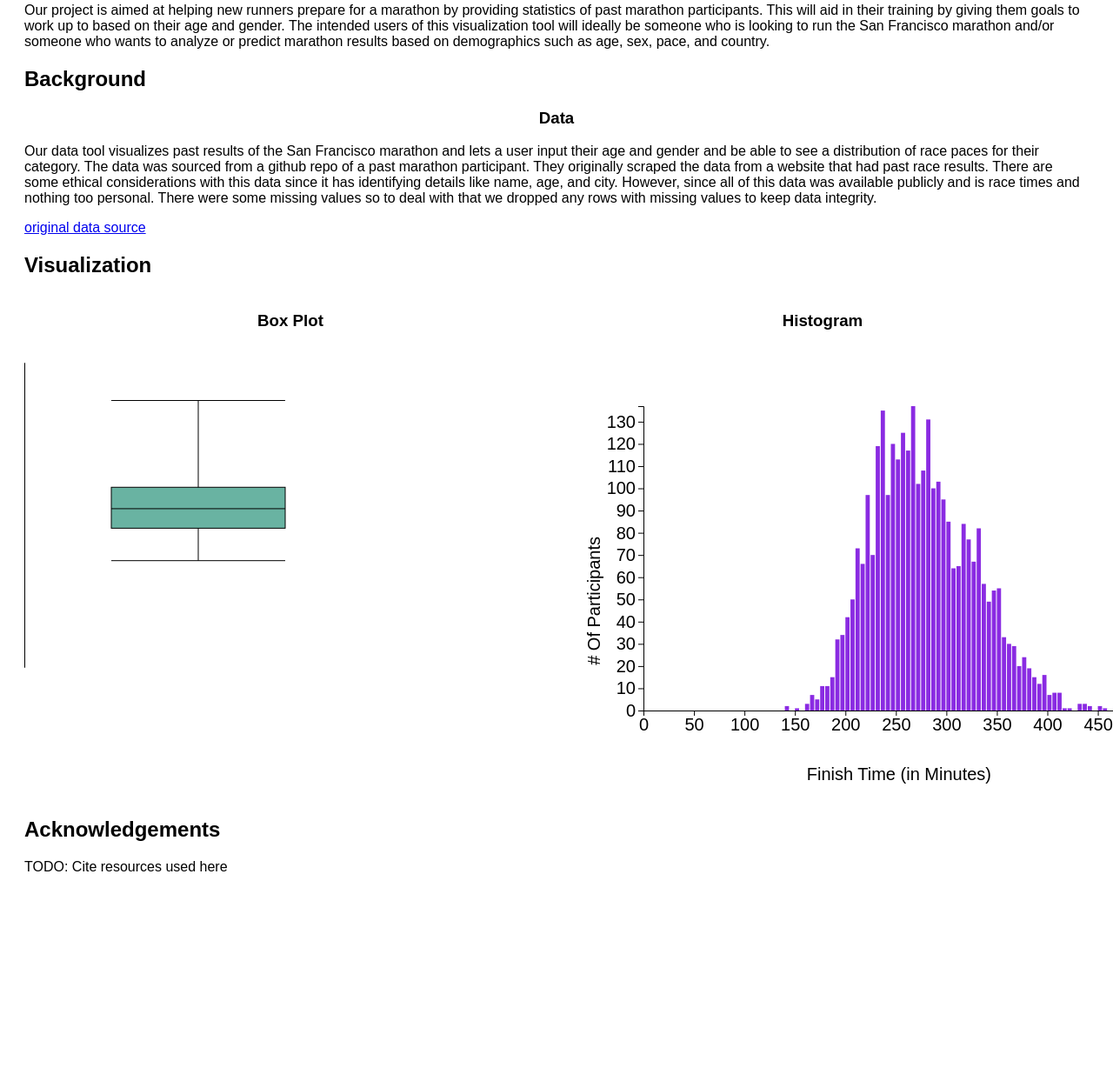
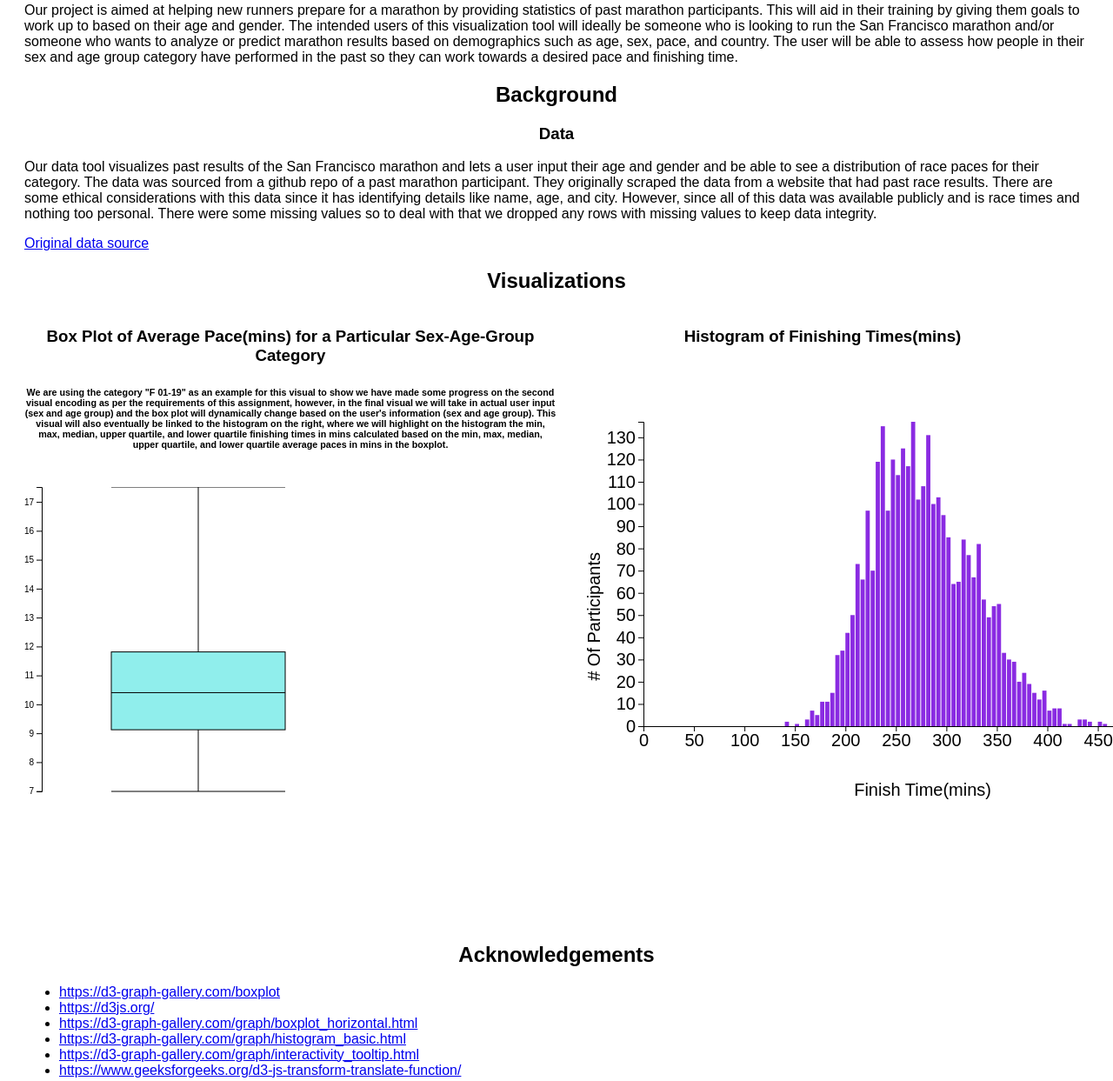
Before and after one commit to DS4200-S23-Class/project-xander-adithi-mahek-vedant, a plain HTML site: page index.html in a window 1280 px wide. Shown: the part 153-1396 px from the top of the page at 87% size. Before the commit the page ends 1187 px from the top, so only its background shows below. Drawn offline with Linux system fonts and the light colour scheme.

Commit message:
adding final changes to the page

```diff
--- a/index.html
+++ b/index.html
@@ -11,19 +11,18 @@
 
 <body>
 
-    <h1>TODO: Preparing to run the San Francisco Marathon</h1>
+    <h1>Preparing to Run the San Francisco Marathon</h1>
 
     <div>
         <h2>Motivation</h2>
         <p> Our project is aimed at helping new runners prepare for a marathon by providing statistics of past marathon participants.
             This will aid in their training by giving them goals to work up to based on their age and gender.
             The intended users of this visualization tool will ideally be someone who is looking to run the San Francisco marathon and/or someone
-            who wants to analyze or predict marathon results based on demographics such as age, sex, pace, and country.
+            who wants to analyze or predict marathon results based on demographics such as age, sex, pace, and country. The user will be able to
+            assess how people in their sex and age group category have performed in the past so they can work towards a desired pace and finishing time.
     </p>
 
-
     </div>
-
     <div>
         <h2>Background</h2>
         <div>
@@ -35,22 +34,26 @@
                 is race times and nothing too personal. There were some missing values so to deal with that we dropped any rows with missing
                 values to keep data integrity.
             </p>
-            <a href="https://github.com/deedy/sf-marathon/blob/master/data/full_marathon_2008_2021.csv">original data source</a>
+            <a href="https://github.com/deedy/sf-marathon/blob/master/data/full_marathon_2008_2021.csv">Original data source</a>
         </div>
 
     </div>
 
     <div>
-        <h2>Visualization</h2>
-
+        <h2>Visualizations</h2>
         <div class="flex">
             <div class="col">
-                <h3>Box Plot</h3>
+                <h3>Box Plot of Average Pace(mins) for a Particular Sex-Age-Group Category</h3>
+                <h6>We are using the category "F 01-19" as an example for this visual to show we have made some progress on the second visual encoding as per the requirements of
+                    this assignment, however, in the final visual we will take in actual user input (sex and age group) and the box plot will dynamically change based on
+                    the user's information (sex and age group). This visual will also eventually be linked to the histogram on the right,
+                    where we will highlight on the histogram the min, max, median, upper quartile, and lower quartile finishing times in mins calculated based on the
+                    min, max, median, upper quartile, and lower quartile average paces in mins in the boxplot.</h6>
                 <br>
                 <div id="vis1"></div>
             </div>
             <div class="col">
-                <h3>Histogram</h3>
+                <h3>Histogram of Finishing Times(mins)</h3>
                 <br>
                 <div id="vis2"></div>
             </div>
@@ -59,7 +62,14 @@
 
     <div>
         <h2>Acknowledgements</h2>
-        TODO: Cite resources used here
+        <ul>
+            <li><a href="https://d3-graph-gallery.com/boxplot">https://d3-graph-gallery.com/boxplot</a></li>
+            <li><a href="https://d3js.org/">https://d3js.org/</a></li>
+            <li><a href="https://d3-graph-gallery.com/graph/boxplot_horizontal.html">https://d3-graph-gallery.com/graph/boxplot_horizontal.html</a></li>
+            <li><a href="https://d3-graph-gallery.com/graph/histogram_basic.html">https://d3-graph-gallery.com/graph/histogram_basic.html</a></li>
+            <li><a href="https://d3-graph-gallery.com/graph/interactivity_tooltip.html">https://d3-graph-gallery.com/graph/interactivity_tooltip.html</a></li>
+            <li><a href="https://www.geeksforgeeks.org/d3-js-transform-translate-function/">https://www.geeksforgeeks.org/d3-js-transform-translate-function/</a></li>
+        </ul>
     </div>
 
 <script src="js/main.js"></script>
--- a/js/main.js
+++ b/js/main.js
@@ -6,14 +6,14 @@ const AXIS_MARGINS = {left: 50, top: 50};
 const VIS_HEIGHT = FRAME_HEIGHT - (MARGINS.top + MARGINS.bottom + AXIS_MARGINS.top);
 const VIS_WIDTH = FRAME_WIDTH - (MARGINS.left + MARGINS.right + AXIS_MARGINS.left);
 
-// create svg in vis1 div
+// Create svg in vis1 div (our second visual encoding)
 const FRAME1 = d3.select("#vis1")
     .append("svg")
     .attr("height", FRAME_HEIGHT)
     .attr("width", FRAME_WIDTH)
     .attr("class", "frame");
 
-// create svg in vis2 div
+// Create svg in vis2 div (first first encoding that is complete for this assingment)
 const FRAME2 = d3.select("#vis2")
     .append("svg")
     .attr("height", FRAME_HEIGHT)
@@ -21,6 +21,7 @@ const FRAME2 = d3.select("#vis2")
     .attr("class", "frame");
 
 d3.csv("data/filtered_marathon_data.csv").then((data) => {
+  // Print at least 10 lines of data to the console (here we are printing the entire data set)
   console.log(data);
 
   // Defines the X axis
@@ -43,13 +44,13 @@ d3.csv("data/filtered_marathon_data.csv").then((data) => {
     .domain([0, MAX_Y])
     .range([VIS_HEIGHT, 0]);
 
-  // make x axis
+  // Make x axis
   FRAME2.append("g")
     .attr("transform", "translate(" + (MARGINS.left + AXIS_MARGINS.left) + "," + (VIS_HEIGHT + MARGINS.top) + ")")
     .call(d3.axisBottom(X_SCALE).ticks(10))
     .attr("font-size", "20px");
 
-  // make y axis
+  // Make y axis
   FRAME2.append("g")
     .attr("transform", "translate(" + (MARGINS.left + AXIS_MARGINS.left) + "," + MARGINS.top + ")")
     .call(d3.axisLeft(Y_SCALE).ticks(10))
@@ -60,7 +61,7 @@ FRAME2.append("text")
   .attr("text-anchor", "end")
   .attr("x", FRAME_WIDTH / 2 + 150)
   .attr("y", FRAME_HEIGHT - 20)
-  .text("Finish Time (in Minutes)")
+  .text("Finish Time(mins)")
   .attr("font-size", "20px");
 
 // Add Y axis label:
@@ -111,54 +112,62 @@ FRAME2.append("text")
     .on("mouseover", hoverToolTip)
     .on("mouseleave", mouseOutToolTip)
     .on("mousemove", moveToolTip);
-
-  // Highlight Mean, Median, Quartiles on Histogram when Selected on Box and Whisker Plot as the interaction
-
 });
 
+// Reading a csv with a table of summary statistics for each sex-age-group category calculated
 d3.csv("data/box_plot_data.csv").then((data) => {
   const BOX_WIDTH = 200;
   const CENTER = 200;
 
-  // would be read from the user input button
+  // Would actuallt be read from the user input (sex and age group)
+  // hard coding here because the second visual encoding does not need
+  // to be fully complete for this assignment
   const ageGroup = "F 01-19";
 
+  // Iterate through the table to retrieve all of the needed values
   for (var i = 0; i < data.length; i++) {
     if(data[i].Group == ageGroup) {
       min = data[i].Min;
       max = data[i].Max;
       median = data[i].Median;
+      // upper quartile
       q3 = data[i].Upper_Quartile;
+      // lower quartile
       q1 = data[i].Lower_Quartile;
     }
   }
 
-  // Show the Y scale
-  const y = d3.scaleLinear()
-    .domain([0,20])
+  // Y scale
+  const Y = d3.scaleLinear()
+    .domain([min, max])
     .range([VIS_HEIGHT, 0]);
-  FRAME1.call(d3.axisLeft(y));
 
-  // Show the main vertical line
+  // Add Y axis ticks and labels
+  var AXIS = FRAME1.append("g").attr("transform", "translate(20,0)");
+  var AXISLEFT = d3.axisLeft(Y);
+    AXIS.append("g")
+      .call(AXISLEFT);
+
+  // Vertical line
   FRAME1
     .append("line")
     .attr("x1", CENTER)
     .attr("x2", CENTER)
-    .attr("y1", y(min))
-    .attr("y2", y(max))
+    .attr("y1", Y(min))
+    .attr("y2", Y(max))
     .attr("stroke", "black")
 
-  // Show the box
+  // Box with the quartiles
   FRAME1
   .append("rect")
     .attr("x", CENTER - BOX_WIDTH/2)
-    .attr("y", y(q3))
-    .attr("height", (y(q1)-y(q3)) )
+    .attr("y", Y(q3))
+    .attr("height", (Y(q1)-Y(q3)) )
     .attr("width", BOX_WIDTH )
     .attr("stroke", "black")
-    .style("fill", "#69b3a2")
+    .style("fill", "#90eeec")
 
-  // show median, min and max horizontal lines
+  // Median, minimum, and maximum
   FRAME1
   .selectAll("toto")
   .data([min, median, max])
@@ -166,10 +175,7 @@ d3.csv("data/box_plot_data.csv").then((data) => {
   .append("line")
     .attr("x1", CENTER-BOX_WIDTH/2)
     .attr("x2", CENTER+BOX_WIDTH/2)
-    .attr("y1", function(d){ return(y(d))} )
-    .attr("y2", function(d){ return(y(d))} )
+    .attr("y1", function(d){ return(Y(d))} )
+    .attr("y2", function(d){ return(Y(d))} )
     .attr("stroke", "black")
-
-  //https://d3-graph-gallery.com/graph/boxplot_horizontal.html
-
 });
--- a/style.css
+++ b/style.css
@@ -3,7 +3,7 @@ body {
     padding: 20px;
 }
 
-h1, h3 {
+h1, h2, h3, h5, h6 {
     text-align: center;
 }
 
@@ -23,7 +23,7 @@ h1, h3 {
     fill: blueviolet;
 }
 
-  /* tooltip styling */
+/* tooltip styling */
 .tooltip {
     position: absolute;
     background-color: lightgray;
```
Also changed, not shown: 1 other file.
